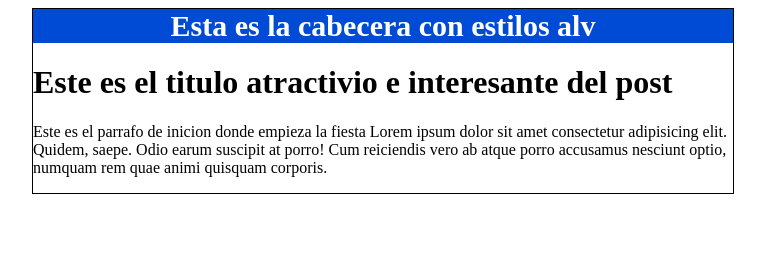
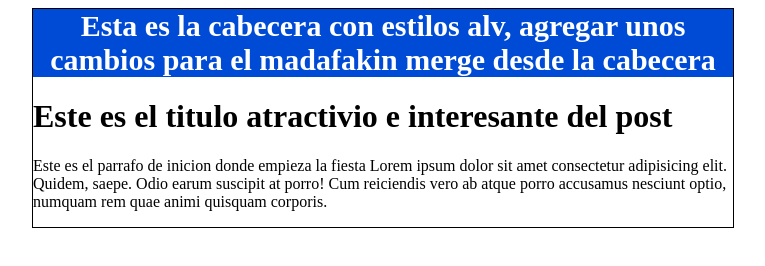
Before and after one commit to hiramreyes06/cursoGit, a plain HTML site: page index.html in a window 1280 px wide. Shown: the whole page, without its empty margins (257-1022 px from the left). Drawn offline with Linux system fonts and the light colour scheme.

Commit message:
se agregaron grocerias

```diff
--- a/index.html
+++ b/index.html
@@ -15,7 +15,7 @@
     <div class="container">
 
         <div id="cabecera">
-            Esta es la cabecera con estilos alv
+            Esta es la cabecera con estilos alv, agregar unos cambios para el madafakin merge desde la cabecera
         </div>
 
         <div class="post">
```
